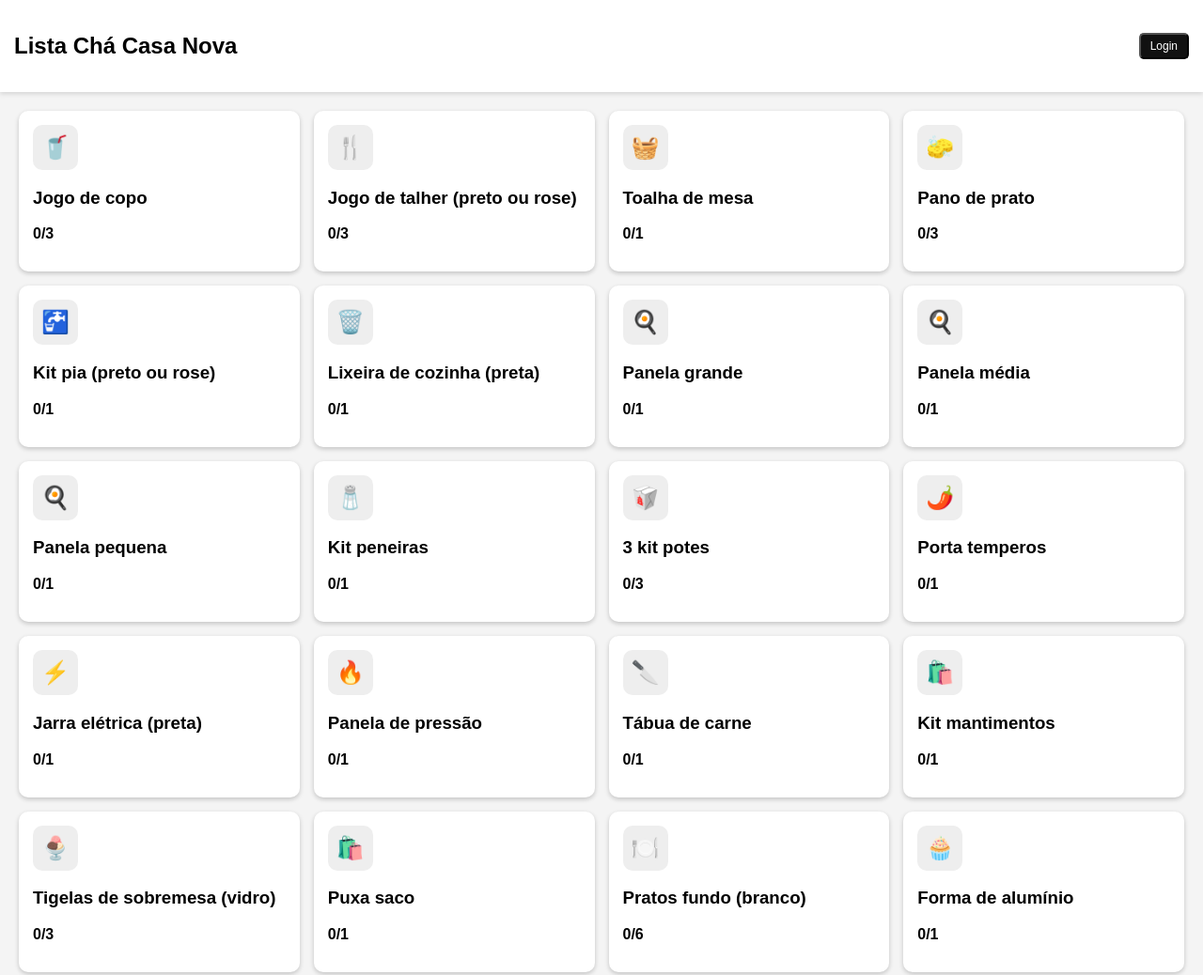
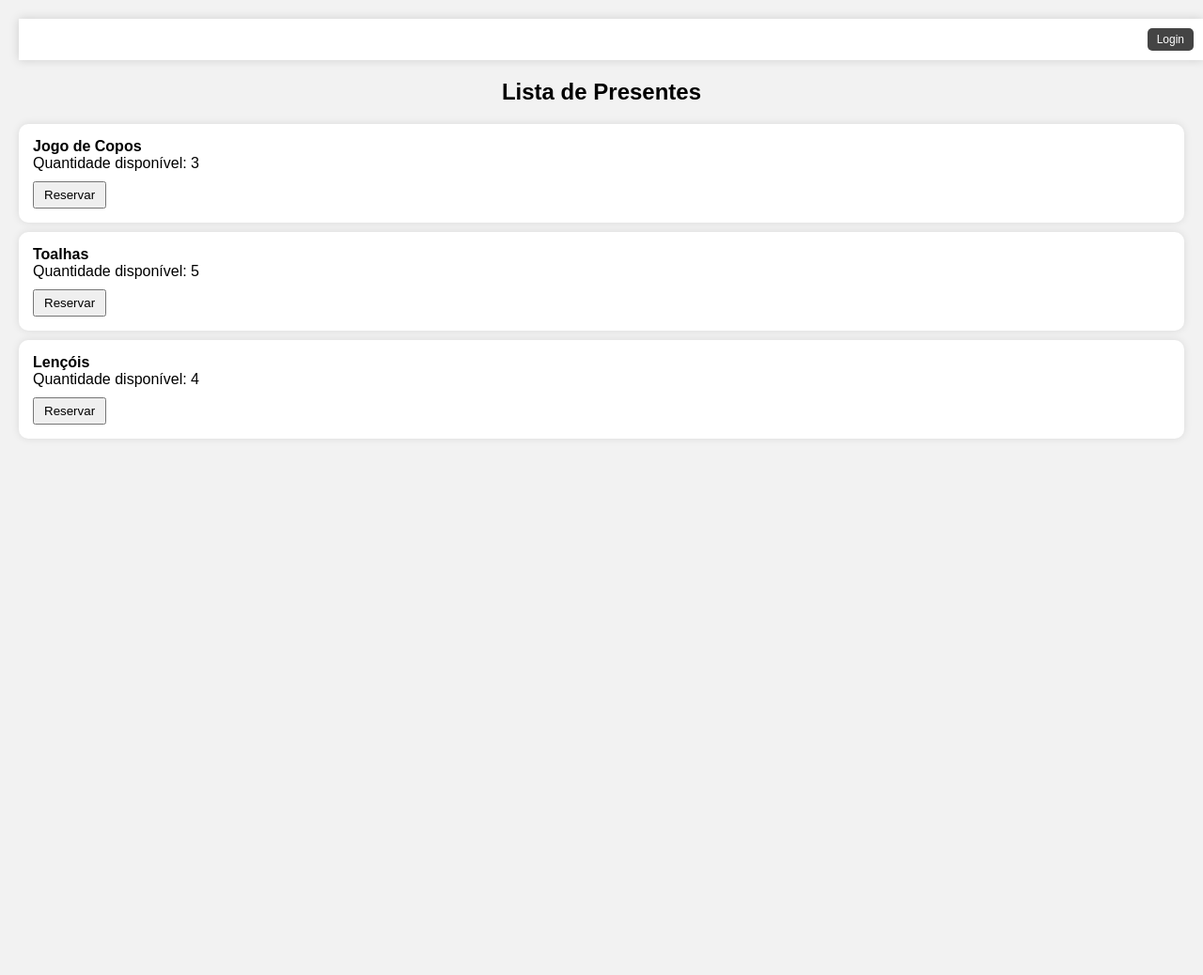
Before and after one commit to jvpacheco8451/lista-cha-casa-nova, a plain HTML site: page index.html in a window 1280 px wide. Shown: the top 1038 px of the page at 94% size. After the commit the page ends 800 px from the top, so only its background shows below. Drawn offline with Linux system fonts and the light colour scheme.

Commit message:
Update index.html

```diff
--- a/index.html
+++ b/index.html
@@ -3,171 +3,245 @@
 <head>
 <meta charset="UTF-8" />
 <meta name="viewport" content="width=device-width, initial-scale=1.0" />
-<title>Lista Chá Casa Nova</title>
+<title>Lista de Presentes</title>
 <style>
-body { margin:0; font-family: Arial, sans-serif; background:#f4f4f4; }
-#splash { position:fixed; inset:0; display:flex; align-items:center; justify-content:center; background:#000; z-index:9999; animation:fadeOut 1s ease 4s forwards; }
-#splash img { width:180px; animation:spin 4s linear infinite; }
-@keyframes spin { from{transform:rotate(0);} to{transform:rotate(360deg);} }
-@keyframes fadeOut { to{opacity:0; visibility:hidden;} }
-header { background:#fff; padding:15px; display:flex; justify-content:space-between; align-items:center; box-shadow:0 2px 5px #0002; position:sticky; top:0; z-index:999; }
-#loginBtn { padding:5px 10px; font-size:12px; cursor:pointer; background:#111; color:#fff; border-radius:5px; }
-#items { padding:20px; display:grid; grid-template-columns:repeat(auto-fit,minmax(270px,1fr)); gap:15px; }
-.card { background:#fff; padding:15px; border-radius:10px; box-shadow:0 2px 5px #0003; cursor:pointer; }
-.emojiBox { width:48px; height:48px; background:#eee; border-radius:10px; display:flex; align-items:center; justify-content:center; font-size:24px; margin-bottom:10px; }
-.qty { font-weight:bold; }
-.adminControls { display:flex; gap:5px; margin-top:10px; }
-.adminBtn { padding:3px 8px; cursor:pointer; background:#000; color:#fff; border-radius:5px; font-size:12px; }
-.modalBg { position:fixed; inset:0; background:#0007; display:none; align-items:center; justify-content:center; z-index:9999; }
-.modal { background:#fff; padding:20px; width:300px; border-radius:10px; }
-.modal input { width:100%; padding:8px; margin-bottom:10px; }
+    body {
+        margin: 0;
+        font-family: Arial, sans-serif;
+        background: #f2f2f2;
+    }
+
+    /* Tela de loading estilo Netflix */
+    #loadingScreen {
+        position: fixed;
+        top: 0;
+        left: 0;
+        width: 100%;
+        height: 100%;
+        background: black;
+        display: flex;
+        align-items: center;
+        justify-content: center;
+        z-index: 9999;
+    }
+
+    #loadingLogo {
+        width: 150px;
+        animation: spin 2s linear infinite;
+    }
+
+    @keyframes spin {
+        from { transform: rotate(0deg); }
+        to { transform: rotate(360deg); }
+    }
+
+    /* Conteúdo principal */
+    #content {
+        display: none;
+        padding: 20px;
+    }
+
+    header {
+        width: 100%;
+        padding: 10px;
+        background: #fff;
+        display: flex;
+        justify-content: flex-end;
+        box-shadow: 0 0 10px rgba(0,0,0,0.15);
+        position: sticky;
+        top: 0;
+    }
+
+    #loginBtn, #logoutBtn {
+        font-size: 12px;
+        padding: 5px 10px;
+        cursor: pointer;
+        background: #444;
+        color: #fff;
+        border: none;
+        border-radius: 5px;
+    }
+
+    h2 {
+        text-align: center;
+    }
+
+    .item {
+        background: white;
+        padding: 15px;
+        margin: 10px 0;
+        border-radius: 10px;
+        box-shadow: 0 0 8px rgba(0,0,0,0.1);
+    }
+
+    .controls {
+        margin-top: 10px;
+        display: flex;
+        gap: 10px;
+        align-items: center;
+    }
+
+    .controls button {
+        padding: 5px 10px;
+        cursor: pointer;
+    }
+
+    .reserved-name {
+        margin-top: 10px;
+        font-size: 14px;
+        color: green;
+    }
 </style>
 </head>
 <body>
-<div id="splash"><img src="logo.png" /></div>
-<header>
-<h2>Lista Chá Casa Nova</h2>
-<button id="loginBtn">Login</button>
-</header>
-<div id="items"></div>
 
-<!-- Modal Login -->
-<div class="modalBg" id="loginModal">
-  <div class="modal">
-    <h3>Login</h3>
-    <input id="loginUser" placeholder="Usuário" />
-    <input id="loginPass" type="password" placeholder="Senha" />
-    <button onclick="doLogin()">Entrar</button>
-  </div>
+<!-- TELA DE LOADING -->
+<div id="loadingScreen">
+    <img id="loadingLogo" src="logo.png" />
 </div>
 
-<!-- Modal Reserva -->
-<div class="modalBg" id="reserveModal">
-  <div class="modal">
-    <h3 id="reserveTitle"></h3>
-    <input id="resName" placeholder="Seu nome" />
-    <input id="resTel" placeholder="Telefone" />
-    <input id="resEnd" placeholder="Endereço" />
-    <button onclick="confirmReserve()">Confirmar</button>
-  </div>
+<!-- CONTEÚDO PRINCIPAL -->
+<div id="content">
+    <header>
+        <button id="loginBtn">Login</button>
+        <button id="logoutBtn" style="display:none;">Sair</button>
+    </header>
+
+    <h2>Lista de Presentes</h2>
+    <div id="itemList"></div>
 </div>
 
 <script>
+// --- TELEGRAM CONFIG ---
 const TELEGRAM_TOKEN = "8559140827:AAHxA4d-MvDH-BanHYymnK2UKLRWM3KJrec";
-const TELEGRAM_CHAT_ID = "-1003451773752";
+const CHAT_ID = "-1003451773752";
 
-let admin = false;
-let currentItem = null;
+function sendTelegram(msg) {
+    fetch(`https://api.telegram.org/bot${TELEGRAM_TOKEN}/sendMessage`, {
+        method: "POST",
+        headers: { "Content-Type": "application/json" },
+        body: JSON.stringify({ chat_id: CHAT_ID, text: msg })
+    });
+}
 
-const items = [
- {cat:"Cozinha",name:"Jogo de copo",qty:3,emoji:"🥤",res:[]},
- {cat:"Cozinha",name:"Jogo de talher (preto ou rose)",qty:3,emoji:"🍴",res:[]},
- {cat:"Cozinha",name:"Toalha de mesa",qty:1,emoji:"🧺",res:[]},
- {cat:"Cozinha",name:"Pano de prato",qty:3,emoji:"🧽",res:[]},
- {cat:"Cozinha",name:"Kit pia (preto ou rose)",qty:1,emoji:"🚰",res:[]},
- {cat:"Cozinha",name:"Lixeira de cozinha (preta)",qty:1,emoji:"🗑️",res:[]},
- {cat:"Cozinha",name:"Panela grande",qty:1,emoji:"🍳",res:[]},
- {cat:"Cozinha",name:"Panela média",qty:1,emoji:"🍳",res:[]},
- {cat:"Cozinha",name:"Panela pequena",qty:1,emoji:"🍳",res:[]},
- {cat:"Cozinha",name:"Kit peneiras",qty:1,emoji:"🧂",res:[]},
- {cat:"Cozinha",name:"3 kit potes",qty:3,emoji:"🥡",res:[]},
- {cat:"Cozinha",name:"Porta temperos",qty:1,emoji:"🌶️",res:[]},
- {cat:"Cozinha",name:"Jarra elétrica (preta)",qty:1,emoji:"⚡",res:[]},
- {cat:"Cozinha",name:"Panela de pressão",qty:1,emoji:"🔥",res:[]},
- {cat:"Cozinha",name:"Tábua de carne",qty:1,emoji:"🔪",res:[]},
- {cat:"Cozinha",name:"Kit mantimentos",qty:1,emoji:"🛍️",res:[]},
- {cat:"Cozinha",name:"Tigelas de sobremesa (vidro)",qty:3,emoji:"🍨",res:[]},
- {cat:"Cozinha",name:"Puxa saco",qty:1,emoji:"🛍️",res:[]},
- {cat:"Cozinha",name:"Pratos fundo (branco)",qty:6,emoji:"🍽️",res:[]},
- {cat:"Cozinha",name:"Forma de alumínio",qty:1,emoji:"🧁",res:[]},
- {cat:"Cozinha",name:"Forma de pudim",qty:1,emoji:"🍮",res:[]},
- {cat:"Cozinha",name:"Canecas",qty:4,emoji:"☕",res:[]},
- {cat:"Cozinha",name:"Fervedor",qty:1,emoji:"🍲",res:[]},
+// --- LOGIN ---
+let logged = false;
+const USER = "jvpacheco845";
+const PASS = "22demaio";
 
- {cat:"Banheiro",name:"Toalha de rosto",qty:2,emoji:"🧻",res:[]},
- {cat:"Banheiro",name:"Toalha de banho",qty:2,emoji:"🛁",res:[]},
- {cat:"Banheiro",name:"Cortina para box",qty:1,emoji:"🚿",res:[]},
- {cat:"Banheiro",name:"Kit tapete de banheiro",qty:1,emoji:"🧼",res:[]},
- {cat:"Banheiro",name:"Cesto de roupa",qty:1,emoji:"🧺",res:[]},
+loginBtn.onclick = () => {
+    const user = prompt("Login:");
+    const pass = prompt("Senha:");
 
- {cat:"Quarto",name:"Jogo de lençol casal",qty:1,emoji:"🛏️",res:[]},
- {cat:"Quarto",name:"Travesseiros",qty:2,emoji:"🛌",res:[]},
- {cat:"Quarto",name:"Jogo de fronha",qty:1,emoji:"🛌",res:[]},
- {cat:"Quarto",name:"Manta microfibra casal",qty:1,emoji:"🧣",res:[]},
- {cat:"Quarto",name:"Tapete passadeira peludo",qty:1,emoji:"🧸",res:[]},
+    if (user === USER && pass === PASS) {
+        logged = true;
+        loginBtn.style.display = "none";
+        logoutBtn.style.display = "block";
+        alert("Login efetuado!");
+        sendTelegram("🔓 Login efetuado no sistema");
+        renderItems();
+    } else {
+        alert("Login incorreto");
+    }
+};
 
- {cat:"Área",name:"Baldes",qty:2,emoji:"🪣",res:[]},
- {cat:"Área",name:"Panos de chão",qty:3,emoji:"🧹",res:[]},
- {cat:"Área",name:"Kit limpeza",qty:1,emoji:"🧽",res:[]},
- {cat:"Área",name:"Caixas organizadora",qty:2,emoji:"📦",res:[]},
- {cat:"Área",name:"Escova de lavar roupa",qty:1,emoji:"🧼",res:[]},
- {cat:"Área",name:"Prendedor",qty:20,emoji:"🪢",res:[]},
- {cat:"Área",name:"Varal de roupa íntima",qty:1,emoji:"👙",res:[]},
- {cat:"Área",name:"3 Cadeira de abrir",qty:3,emoji:"💺",res:[]},
- {cat:"Área",name:"Ferro de passar roupa",qty:1,emoji:"🚀",res:[]},
- {cat:"Área",name:"Mobi de limpeza",qty:1,emoji:"🧼",res:[]},
+logoutBtn.onclick = () => {
+    logged = false;
+    loginBtn.style.display = "block";
+    logoutBtn.style.display = "none";
+    renderItems();
+};
+
+// --- DADOS DOS ITENS ---
+let items = [
+    { name: "Jogo de Copos", quantity: 3, reservedBy: [] },
+    { name: "Toalhas", quantity: 5, reservedBy: [] },
+    { name: "Lençóis", quantity: 4, reservedBy: [] }
 ];
 
-function render(){
- const box=document.getElementById("items");
- box.innerHTML="";
- items.forEach((it,i)=>{
-   const card=document.createElement("div"); card.className="card";
-   card.innerHTML=`<div class='emojiBox'>${it.emoji}</div>
-   <h3>${it.name}</h3>
-   <p class='qty'>${it.res.length}/${it.qty}</p>
-   <p>${it.res.map(r=>"• "+r.name).join("<br>")}</p>`;
-   card.onclick=()=>openReserve(i);
-   if(admin){
-     const ctr=document.createElement("div"); ctr.className="adminControls";
-     ctr.innerHTML=`<button class='adminBtn' onclick='event.stopPropagation();changeQty(${i},1)'>+</button>
-                    <button class='adminBtn' onclick='event.stopPropagation();changeQty(${i},-1)'>-</button>`;
-     card.appendChild(ctr);
-   }
-   box.appendChild(card);
- });
+// --- FUNÇÃO PARA RENDERIZAR ITENS ---
+function renderItems() {
+    const list = document.getElementById("itemList");
+    list.innerHTML = "";
+
+    items.forEach((item, index) => {
+        const div = document.createElement("div");
+        div.className = "item";
+
+        div.innerHTML = `
+            <strong>${item.name}</strong><br>
+            Quantidade disponível: ${item.quantity}
+            <div class="controls">
+                <button onclick="reserve(${index})">Reservar</button>
+                ${logged ? `<button onclick="increase(${index})">+</button><button onclick="decrease(${index})">-</button>` : ""}
+            </div>
+        `;
+
+        if (item.reservedBy.length > 0) {
+            div.innerHTML += `<div class='reserved-name'>Reservado por: ${item.reservedBy.join(", ")}</div>`;
+        }
+
+        list.appendChild(div);
+    });
 }
 
-function sendTG(msg){
- fetch(`https://api.telegram.org/bot${TELEGRAM_TOKEN}/sendMessage`,{
-  method:"POST",
-  headers:{"Content-Type":"application/json"},
-  body:JSON.stringify({chat_id:TELEGRAM_CHAT_ID,text:msg})
- });
+// --- RESERVAR ITEM ---
+function reserve(index) {
+    const item = items[index];
+
+    if (item.quantity <= 0) {
+        alert("Esgotado!");
+        return;
+    }
+
+    const nome = prompt("Seu nome:");
+    const end = prompt("Seu endereço:");
+    const tel = prompt("Seu telefone:");
+
+    if (!nome || !end || !tel) return;
+
+    item.reservedBy.push(nome);
+    item.quantity--;
+
+    sendTelegram(`🛍 Nova reserva:
+📦 Item: ${item.name}
+👤 Nome: ${nome}
+🏠 Endereço: ${end}
+📞 Telefone: ${tel}`);
+
+    renderItems();
 }
 
-function doLogin(){
- let u=document.getElementById("loginUser").value;
- let p=document.getElementById("loginPass").value;
- if(u==="jvpacheco845" && p==="22demaio"){ admin=true; alert("Logado!"); document.getElementById("loginModal").style.display="none"; render(); }
+// --- AUMENTAR ITEM ---
+function increase(index) {
+    let item = items[index];
+    item.quantity++;
+
+    if (item.reservedBy.length > 0) item.reservedBy.pop();
+
+    sendTelegram(`➕ Quantidade aumentada de ${item.name}`);
+
+    renderItems();
 }
 
-document.getElementById("loginBtn").onclick=()=>{
- document.getElementById("loginModal").style.display="flex";
-};
+// --- DIMINUIR ITEM ---
+function decrease(index) {
+    let item = items[index];
 
-function openReserve(i){ currentItem=i; document.getElementById("reserveTitle").innerText=items[i].name; document.getElementById("reserveModal").style.display="flex"; }
+    if (item.quantity > 0) item.quantity--;
 
-function confirmReserve(){
- let n=document.getElementById("resName").value;
- let t=document.getElementById("resTel").value;
- let e=document.getElementById("resEnd").value;
- if(!n) return;
- let it=items[currentItem];
- if(it.res.length < it.qty){ it.res.push({name:n,tel:t,end:e}); sendTG(`Reserva: ${n} reservou **${it.name}**`); }
- document.getElementById("reserveModal").style.display="none";
- render();
+    sendTelegram(`➖ Quantidade diminuída de ${item.name}`);
+
+    renderItems();
 }
 
-function changeQty(i,delta){
- let it=items[i];
- if(delta>0){ it.qty+=1; if(it.res.length>it.qty){ let r=it.res.pop(); sendTG(`Removido por ajuste: ${r.name} de ${it.name}`); } }
- else if(delta<0 && it.qty>1){ it.qty-=1; if(it.res.length>it.qty){ let r=it.res.pop(); sendTG(`Removido por diminuição: ${r.name} de ${it.name}`);} }
- sendTG(`Admin ajustou ${it.name}: nova quantidade ${it.qty}`);
- render();
-}
+// --- TELA DE LOADING ---
+setTimeout(() => {
+    loadingScreen.style.display = "none";
+    content.style.display = "block";
+    renderItems();
+}, 5000);
 
-setTimeout(()=>{ document.getElementById("splash").style.display="none"; render(); },5000);
 </script>
 </body>
 </html>
```
